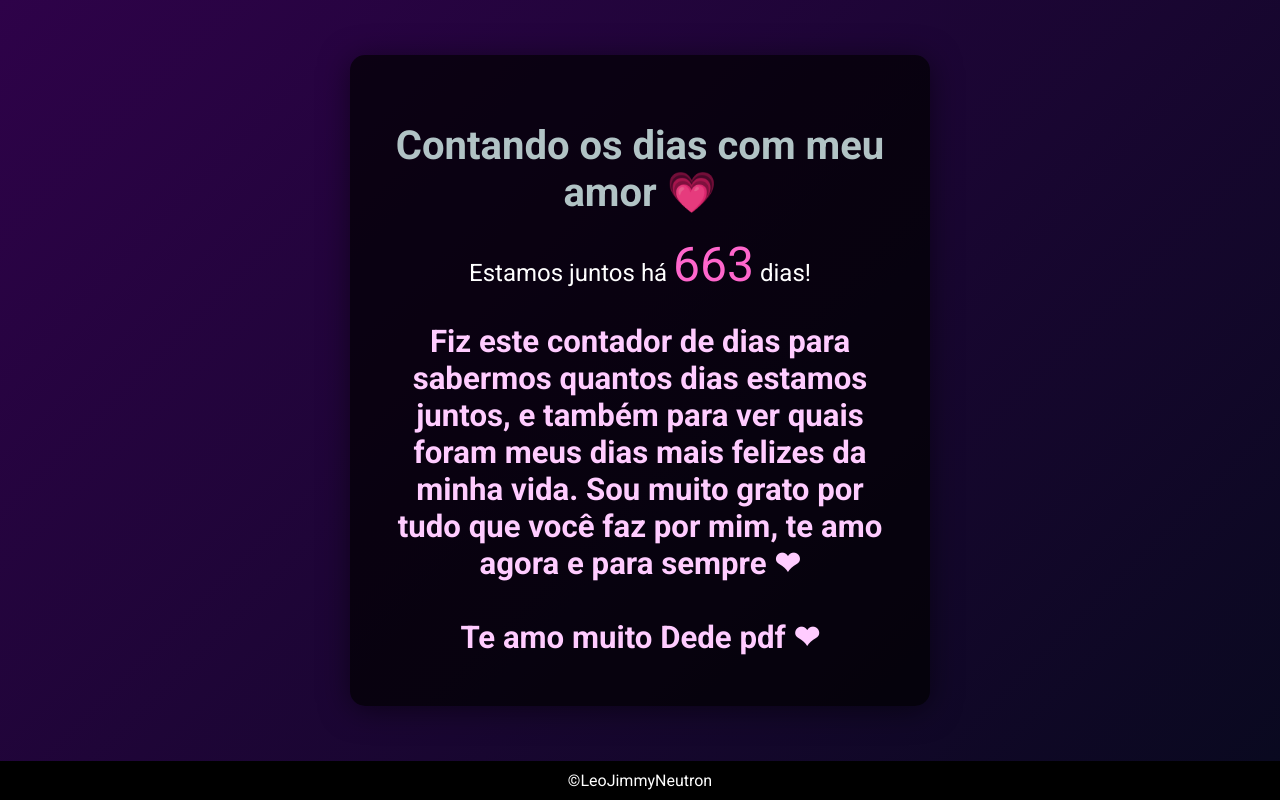
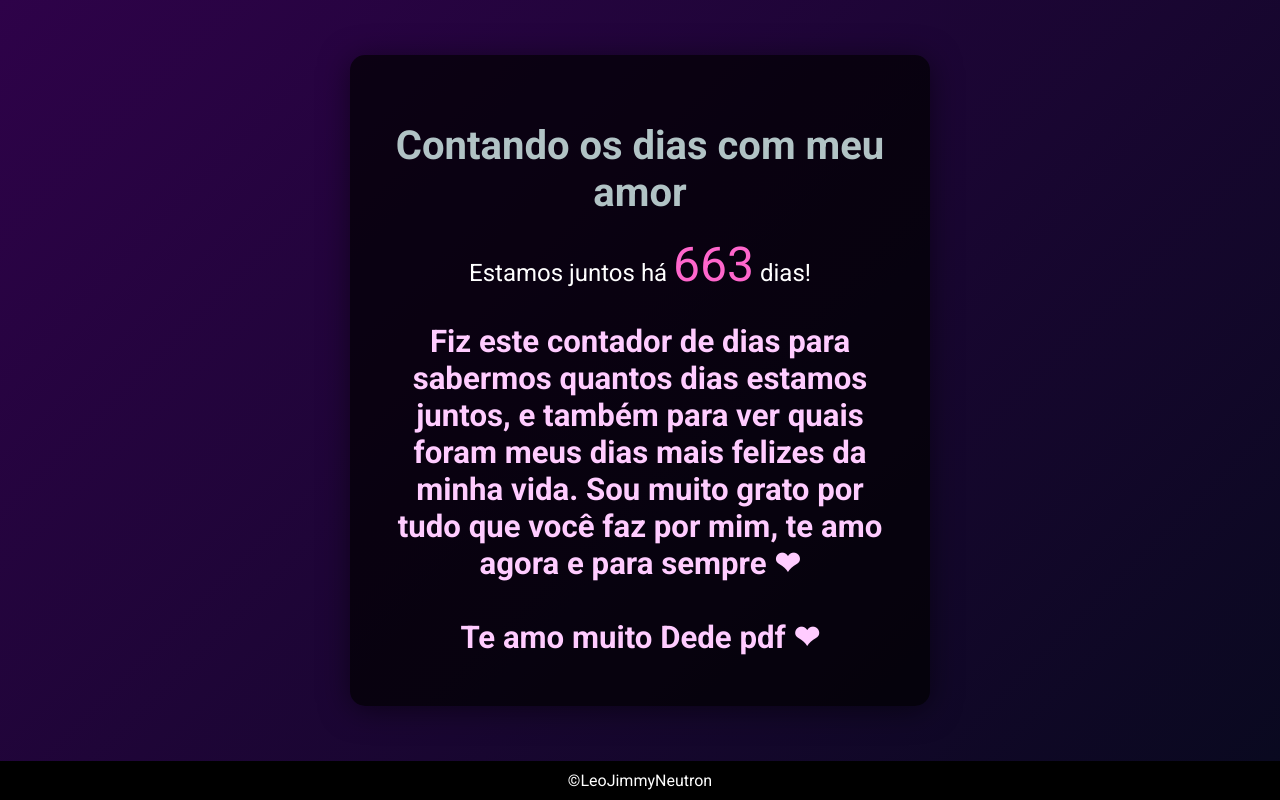
Before and after one commit to LeonardoCSilva1/Contador, a plain HTML site: page index.html in a window 1280 px wide. Drawn offline with Linux system fonts and the light colour scheme.

Commit message:
Update index.html

```diff
--- a/index.html
+++ b/index.html
@@ -8,7 +8,7 @@
 </head>
 <body>
     <div class="container">
-        <h1>Contando os dias com meu amor &#128151</h1>
+        <h1>Contando os dias com meu amor</h1>
         <p>Estamos juntos há <span id="daysCount"></span> dias!</p>
         <div class="message">
             <p id="specialMessage"></p>
```
